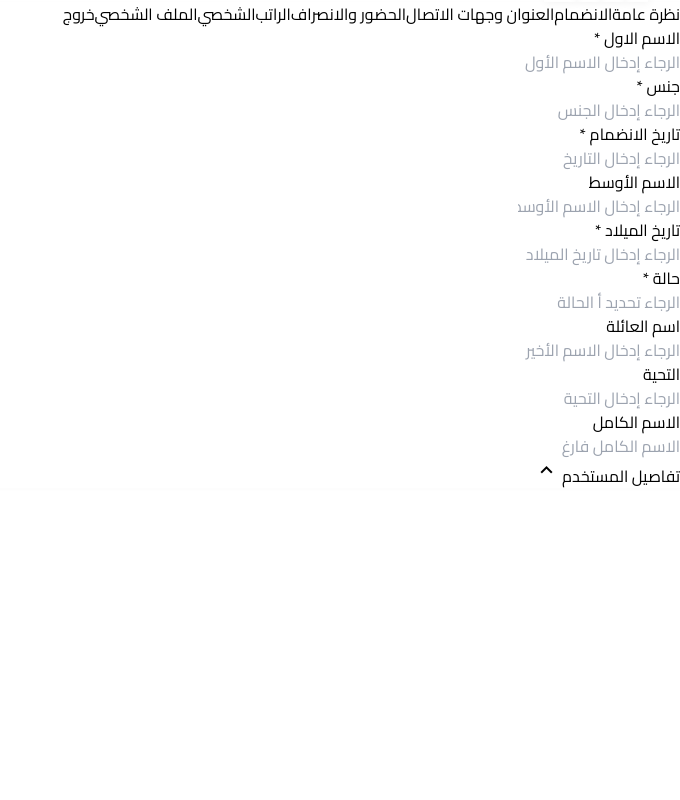
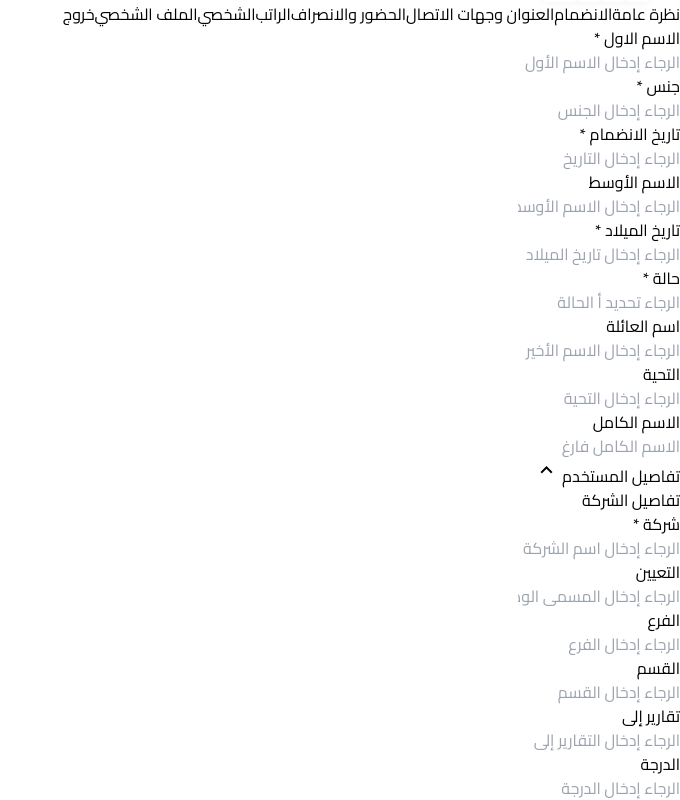
Before and after one commit to narokamyraid199999/rukn_dashboard, a Vue app in the folder app/: page /staff in a window 1280 px wide. Shown: the part 1322-2122 px from the top of the page, without its empty margins (600-1280 px from the left). Before the commit the page ends 1813 px from the top, so only its background shows below. Built offline with nearby package versions, Linux system fonts and the light colour scheme.

Commit message:
feat: addcompany details to staff component

```diff
--- a/app/src/components/FormButton.vue
+++ b/app/src/components/FormButton.vue
@@ -10,7 +10,7 @@ const { title, isDropdown, data, required, placeholder } = defineProps([
 
 <template>
   <div>
-    <p class="text-[1.18rem] mb-2 text-[#696969]">
+    <p class="text-[1.15rem] mb-2 text-[#696969]">
       {{ title }} <span v-if="required" class="text-[#da3d3d]">*</span>
     </p>
     <input
--- a/app/src/components/Staff.vue
+++ b/app/src/components/Staff.vue
@@ -3,6 +3,7 @@ import StaffTitle from "./StaffTitle.vue";
 import StaffTaps from "./StaffTaps.vue";
 import StaffForm from "./StaffForm.vue";
 import StaffUserDetails from "./StaffUserDetails.vue";
+import StaffCompanyDetails from "./StaffCompanyDetails.vue";
 </script>
 
 <template>
@@ -12,6 +13,7 @@ import StaffUserDetails from "./StaffUserDetails.vue";
       <StaffTaps></StaffTaps>
       <StaffForm></StaffForm>
       <StaffUserDetails></StaffUserDetails>
+      <StaffCompanyDetails></StaffCompanyDetails>
     </div>
   </div>
 </template>
--- /dev/null
+++ b/app/src/components/StaffCompanyDetails.vue
@@ -0,0 +1,58 @@
+<script setup>
+import FormButton from "./FormButton.vue";
+import { ref } from "vue";
+
+const formInputs = ref([
+  {
+    title: "شركة",
+    required: true,
+    placeholder: "الرجاء إدخال اسم الشركة",
+    isDropdown: false,
+  },
+  {
+    title: "التعيين",
+    required: false,
+    placeholder: "الرجاء إدخال المسمى الوظيفي",
+    isDropdown: false,
+  },
+  {
+    title: "الفرع",
+    required: false,
+    placeholder: "الرجاء إدخال الفرع",
+    isDropdown: false,
+  },
+  {
+    title: "القسم",
+    required: false,
+    placeholder: "الرجاء إدخال القسم",
+    isDropdown: false,
+  },
+  {
+    title: "تقارير إلى",
+    required: false,
+    placeholder: "الرجاء إدخال التقارير إلى ",
+    isDropdown: false,
+  },
+  {
+    title: "الدرجة",
+    required: false,
+    placeholder: "الرجاء إدخال الدرجة",
+    isDropdown: true,
+  },
+]);
+</script>
+
+<template>
+  <div class="mt-9 text-[#696969]">
+    <p class="text-[1.3rem] mb-2">تفاصيل الشركة</p>
+    <div class="grid grid-cols-3 gap-x-14 gap-y-5">
+      <FormButton
+        v-for="input in formInputs"
+        :required="input.required"
+        :title="input.title"
+        :placeholder="input.placeholder"
+        :isDropdown="input.isDropdown"
+      ></FormButton>
+    </div>
+  </div>
+</template>
--- a/app/src/components/StaffUserDetails.vue
+++ b/app/src/components/StaffUserDetails.vue
@@ -10,6 +10,10 @@ const toggle = () => {
     arrow.value == "keyboard_arrow_down"
       ? "keyboard_arrow_up"
       : "keyboard_arrow_down";
+};
+
+const createNewUser = () => {
+  // you can create a new user
 };
 </script>
 
@@ -34,6 +38,7 @@ const toggle = () => {
         لجميع نماذج الموارد البشرية.
       </p>
       <button
+        @click="createNewUser"
         class="bg-[#E84646] text-[#FFFFFF] py-2 px-6 mt-4 rounded-lg text-lg outline-none"
       >
         إنشاء مستخدم
--- a/app/src/components/Statics.vue
+++ b/app/src/components/Statics.vue
@@ -1,4 +1,8 @@
-<script setup></script>
+<script setup>
+const create = () => {
+  // add some logic
+};
+</script>
 
 <template>
   <div class="flex justify-between gap-x-4 items-center mt-10">
@@ -6,6 +10,7 @@
       احصائيات
     </p>
     <button
+      @click="create"
       class="items-center flex md:gap-x-4 bg-[#28B870] text-white rounded-lg px-2 md:px-5 py-3.5 text-sm lg:text-lg outline-none"
     >
       <span>
```
